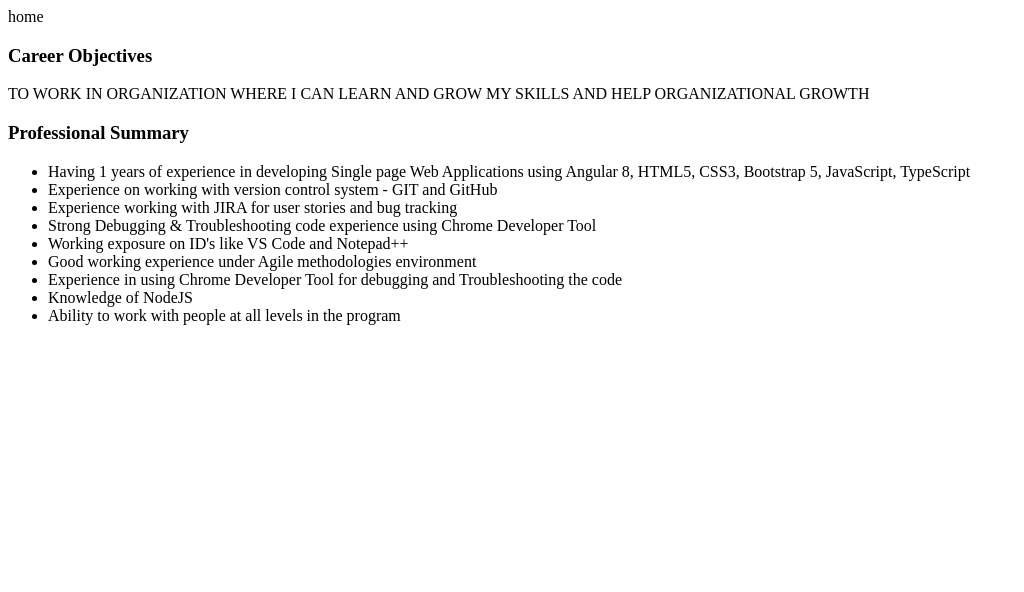
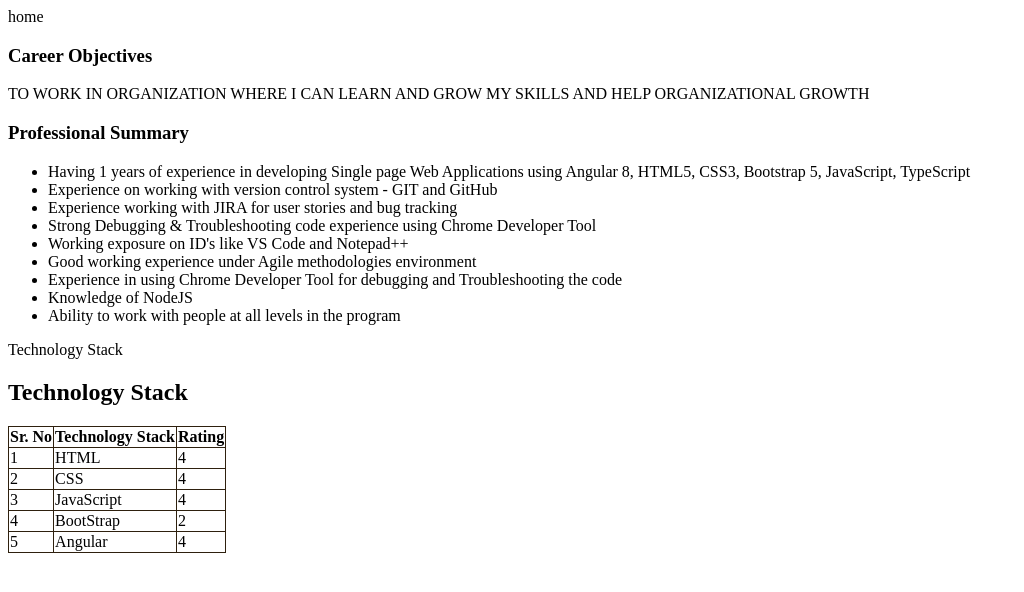
Before and after one commit to rajnile4145/MyProfile, a plain HTML site: page home.html in a window 1280 px wide. Shown: the whole page, without its empty margins (0-1024 px from the left). Drawn offline with Linux system fonts and the light colour scheme.

Commit message:
implemented tech stack page
implemented tech stack page

```diff
--- a/home.html
+++ b/home.html
@@ -24,3 +24,61 @@
 
 </body>
 </html>
+<!DOCTYPE html>
+<html>
+    <head>
+        <tital>Technology Stack</tital>
+        <style>
+            table, tr, th, td {
+                border: 1px solid rgb(46, 32, 14);
+                border-collapse: collapse;
+            }
+        </style>
+    </head>
+    <body>
+        <h2> Technology Stack </h2>
+
+   <table>
+    <thead>
+        <tr>
+            <th> Sr. No</th>
+            <th> Technology Stack</th>
+            <th> Rating </th>
+        </tr>
+    </thead>
+    <tbody>
+        <tr>
+            <td> 1 </td>
+            <td> HTML </td>
+            <td> 4</td>
+        </tr>
+
+        <tr>
+            <td> 2 </td>
+            <td> CSS </td>
+            <td> 4</td>
+        </tr>
+
+        <tr>
+            <td> 3 </td>
+            <td> JavaScript </td>
+            <td> 4</td>
+        </tr>
+        <tr>
+            <td> 4 </td>
+            <td> BootStrap </td>
+            <td> 2 </td>
+        </tr>
+
+        <tr>
+            <td> 5 </td>
+            <td> Angular </td>
+            <td> 4 </td>
+        </tr>
+
+    </tbody>
+
+   </table>
+
+    </body>
+</html>
```
